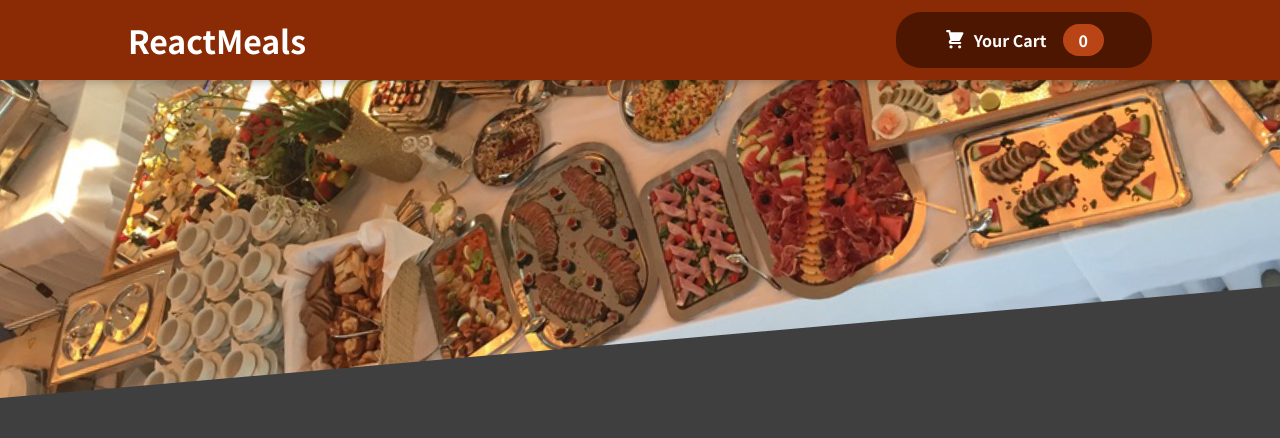
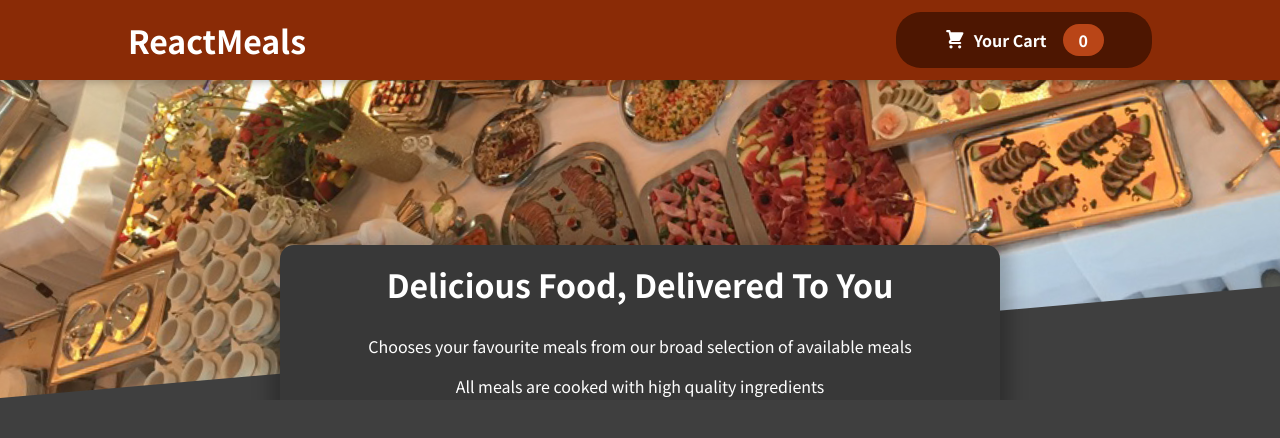
Before and after one commit to pratik1798/Restaurant-website, a React (Create React App) app: page / in a window 1280 px wide. Shown: the top 438 px of the page. Built offline with nearby package versions, Linux system fonts and the light colour scheme.

Commit message:
Meals Summary

```diff
--- a/src/components/Layout/Header.js
+++ b/src/components/Layout/Header.js
@@ -2,16 +2,18 @@ import React from "react";
 import classes from "./Header.module.css";
 import mealsImage from "../../assets/meals.jpg";
 import HeaderCartButton from "./HeaderCartButton";
+import MealsSummary from "../Meals/MealsSummary";
 
 const Header = (props) => {
   return (
     <>
-      <header class={classes.header}>
+      <header className={classes.header}>
         <h1>ReactMeals</h1>
         <HeaderCartButton></HeaderCartButton>
       </header>
-      <div class={classes["main-image"]}>
+      <div className={classes["main-image"]}>
         <img src={mealsImage} alt="A table full of delicious food!"></img>
+        <MealsSummary></MealsSummary>
       </div>
     </>
   );
--- a/src/components/Layout/HeaderCartButton.js
+++ b/src/components/Layout/HeaderCartButton.js
@@ -3,12 +3,12 @@ import classes from "./HeaderCartButton.module.css";
 
 const HeaderCartButton = (props) => {
   return (
-    <button class={classes.button}>
-      <span class={classes.icon}>
+    <button className={classes.button}>
+      <span className={classes.icon}>
         <CartIcon></CartIcon>
       </span>
       <span>Your Cart</span>
-      <span class={classes.badge}>0</span>
+      <span className={classes.badge}>0</span>
     </button>
   );
 };
--- /dev/null
+++ b/src/components/Meals/MealsSummary.js
@@ -0,0 +1,15 @@
+import classes from "./MealsSummary.module.css";
+
+const MealsSummary = (props) => {
+  return (
+    <section className={classes.summary}>
+      <h2>Delicious Food, Delivered To You</h2>
+      <p>
+        Chooses your favourite meals from our broad selection of available meals
+      </p>
+      <p>All meals are cooked with high quality ingredients</p>
+    </section>
+  );
+};
+
+export default MealsSummary;
--- /dev/null
+++ b/src/components/Meals/MealsSummary.module.css
@@ -0,0 +1,18 @@
+.summary {
+  text-align: center;
+  max-width: 45rem;
+  width: 90%;
+  margin: auto;
+  margin-top: -10rem;
+  position: relative;
+  background-color: #383838;
+  color: white;
+  border-radius: 14px;
+  padding: 1rem;
+  box-shadow: 0 1px 18px 10px rgba(0, 0, 0, 0.25);
+}
+
+.summary h2 {
+  font-size: 2rem;
+  margin-top: 0;
+}
```
